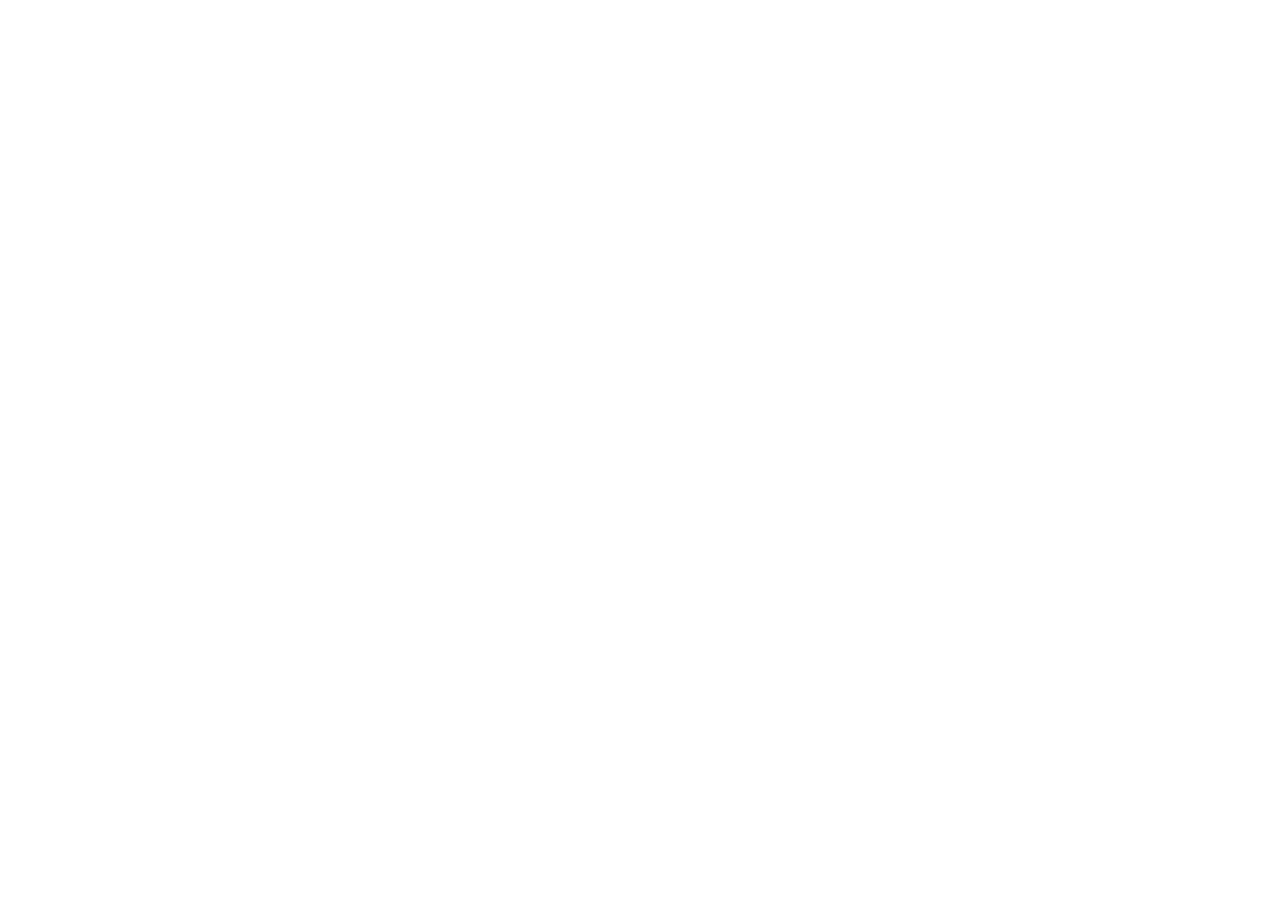
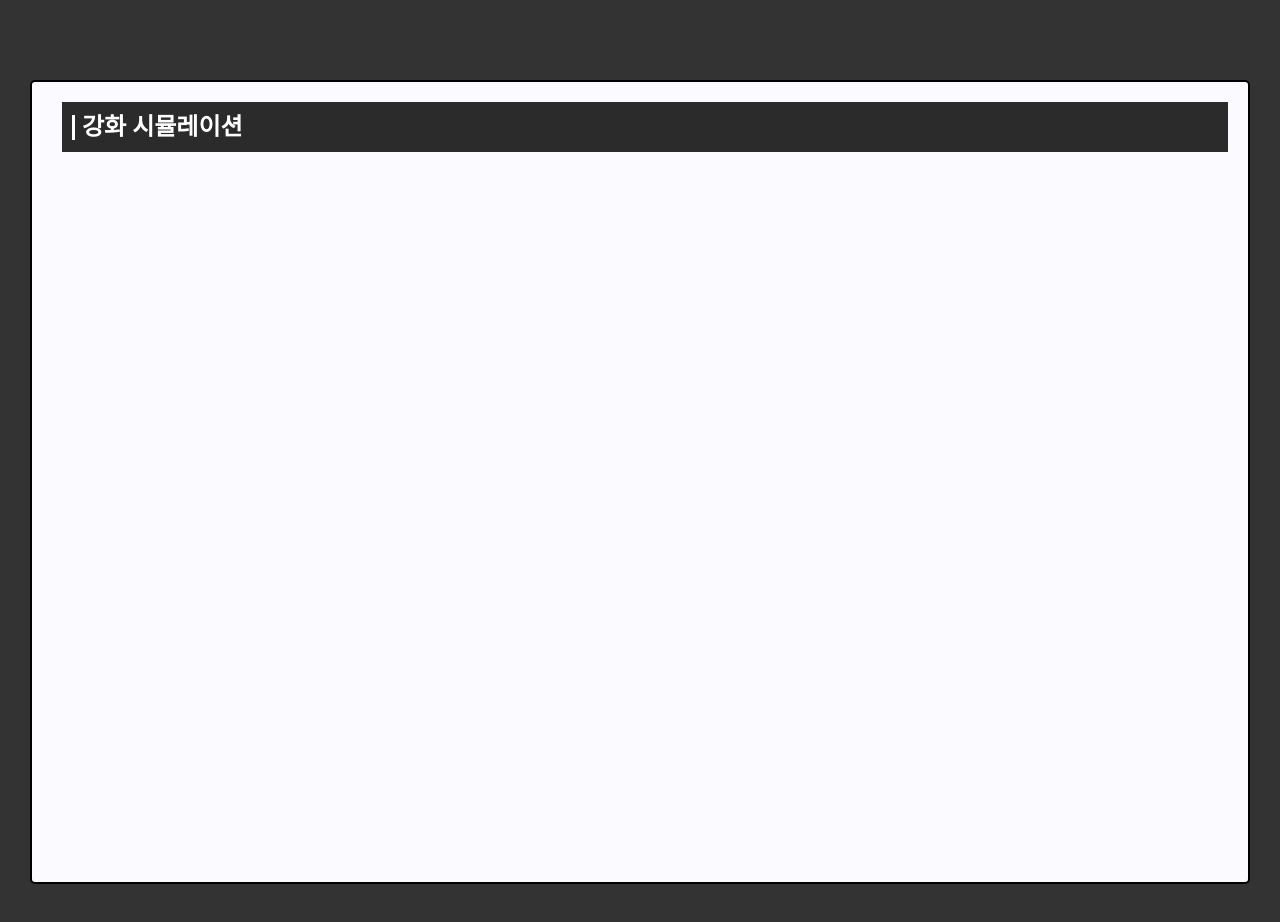
Before and after one commit to Lee-Sang-Beom/mini_js_project, a plain HTML site: page 강화 시뮬레이션/index.html in a window 1280 px wide. Before the commit the page ends 800 px from the top, so only its background shows below. Drawn offline with nearby package versions, Linux system fonts and the light colour scheme; files that its build step writes are made by us from their sources.

Commit message:
use scss and add header : Upgrade equipment page

```diff
--- a/강화 시뮬레이션/index.html
+++ b/강화 시뮬레이션/index.html
@@ -4,10 +4,19 @@
     <meta charset="UTF-8">
     <meta http-equiv="X-UA-Compatible" content="IE=edge">
     <meta name="viewport" content="width=device-width, initial-scale=1.0">
+    <link rel="stylesheet" href="style/reset.css">
     <link rel="stylesheet" href="style/style.css">
     <title>Document</title>
 </head>
 <body>
+    <div class="container">
+        <div class="header">
+            <div class="header_wrap">
+
+                <div class="header_title">강화 시뮬레이션</div>
+            </div>
+        </div>
+    </div>
 
     <script src="./script.js"></script>
 </body>
--- /dev/null
+++ b/강화 시뮬레이션/style/reset.scss
@@ -0,0 +1,48 @@
+/* http://meyerweb.com/eric/tools/css/reset/
+   v2.0 | 20110126
+   License: none (public domain)
+*/
+
+html, body, div, span, applet, object, iframe,
+h1, h2, h3, h4, h5, h6, p, blockquote, pre,
+a, abbr, acronym, address, big, cite, code,
+del, dfn, em, img, ins, kbd, q, s, samp,
+small, strike, strong, sub, sup, tt, var,
+b, u, i, center,
+dl, dt, dd, ol, ul, li,
+fieldset, form, label, legend,
+table, caption, tbody, tfoot, thead, tr, th, td,
+article, aside, canvas, details, embed,
+figure, figcaption, footer, header, hgroup,
+menu, nav, output, ruby, section, summary,
+time, mark, audio, video {
+	margin: 0;
+	padding: 0;
+	border: 0;
+	font-size: 100%;
+	font: inherit;
+	vertical-align: baseline;
+}
+/* HTML5 display-role reset for older browsers */
+article, aside, details, figcaption, figure,
+footer, header, hgroup, menu, nav, section {
+	display: block;
+}
+body {
+	line-height: 1;
+}
+ol, ul {
+	list-style: none;
+}
+blockquote, q {
+	quotes: none;
+}
+blockquote:before, blockquote:after,
+q:before, q:after {
+	content: '';
+	content: none;
+}
+table {
+	border-collapse: collapse;
+	border-spacing: 0;
+}
--- a/강화 시뮬레이션/style/style.scss
+++ b/강화 시뮬레이션/style/style.scss
@@ -0,0 +1,64 @@
+/* init */
+body{
+    background-color: rgb(0,0,0,0.8);
+}
+
+/* container */
+.container{
+    position: relative;
+    margin: 10vh auto;
+    width: 1280px;
+    height: 800px;
+    max-height: 80%;
+    max-width: 95%;
+    background-color: rgb(250, 250, 255);
+    border-radius: 5px;
+    border: 2px solid black;
+}
+
+/* header */
+.header{
+    position: absolute;
+    display: flex;
+    align-items: center;
+    top:20px;
+    left:30px;
+    width: 100%;
+    height: 50px;
+    color: white;
+
+    /* left 30px, 좌우 대칭을 위한 right 30px */
+    width: calc(100% - 30px - 30px);
+    padding-left: 10px;
+    background-color: rgb(43,43,43);
+
+    .header_wrap{
+        position: relative;
+        left: 10px;
+
+
+        .header_title::before{
+            position: absolute;
+            left: -10px;
+
+            content: ' ';
+
+            width: 3px;
+            height: 25px;
+
+            background-color: white;
+        }
+
+        .header_title{
+
+            font-size: 1.5rem;
+            font-weight: 700;
+        }
+    }
+
+}
+
+@media screen and (max-width: 768px) {
+
+
+}
```
Also changed, not shown: 강화 시뮬레이션/style/reset.css (added), 강화 시뮬레이션/style/style.css (added), 2 other files.
